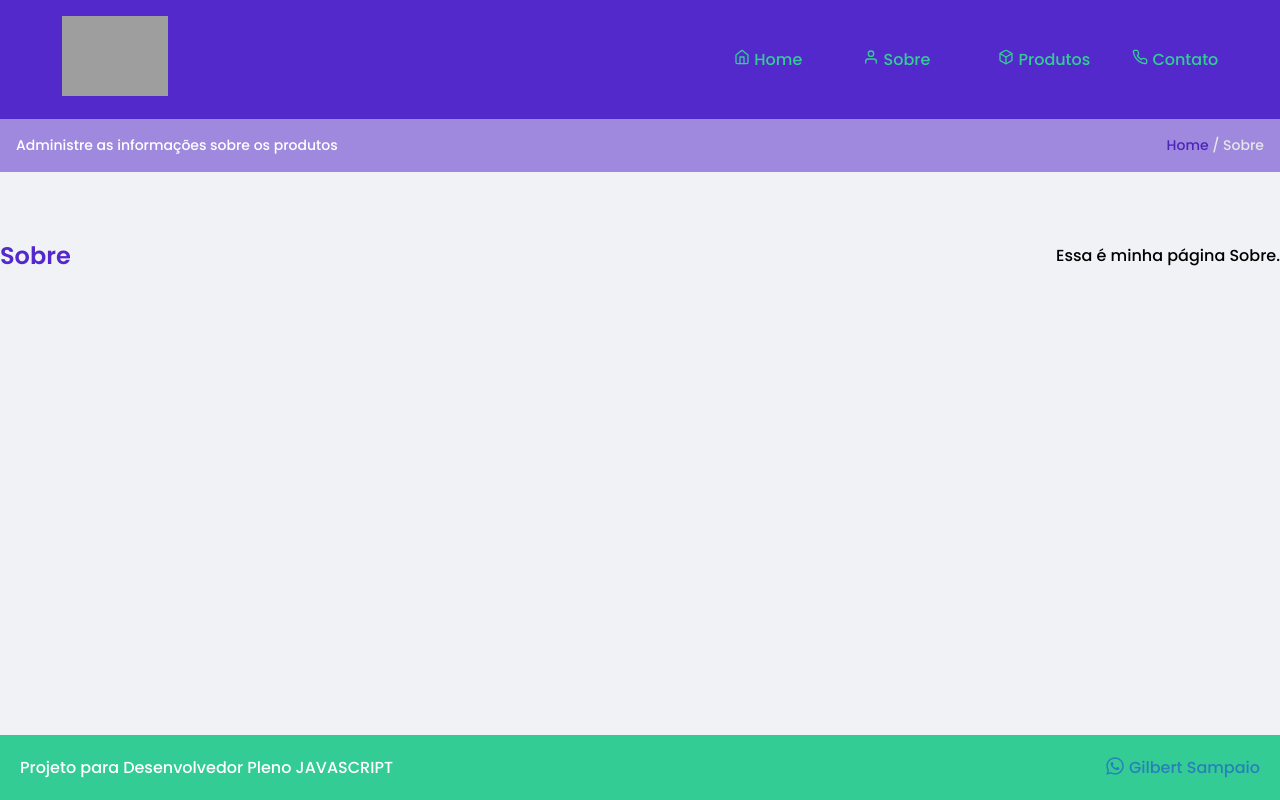
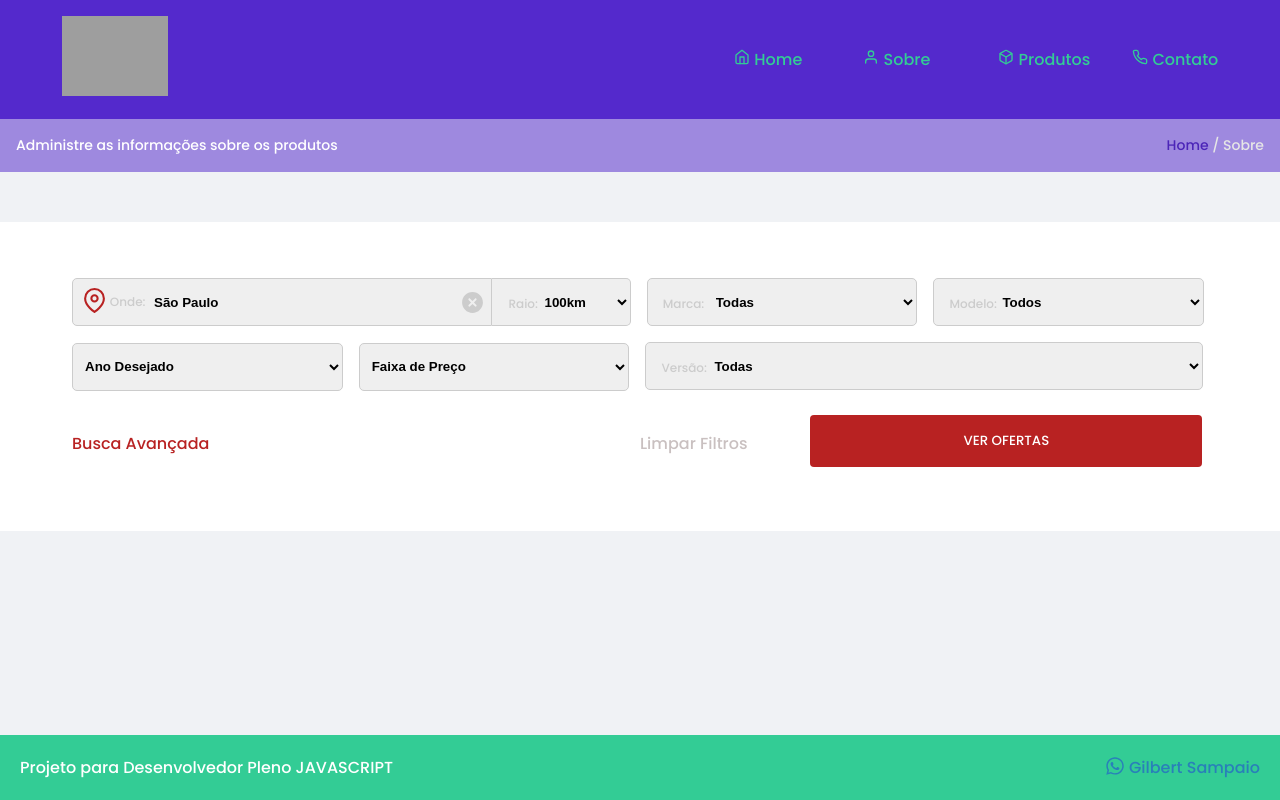
Before and after one commit to Gilbertsampaio/fullstack-javascript-test, a React (Create React App) app in the folder frontend/: page /sobre in a window 1280 px wide. Built offline with nearby package versions, Linux system fonts and the light colour scheme; grey boxes are pictures that could not be loaded.

Commit message:
nova página

```diff
--- a/frontend/src/components/Modal/ModalProduct.scss
+++ b/frontend/src/components/Modal/ModalProduct.scss
@@ -12,7 +12,8 @@
     }
 
     input,
-    textarea {
+    textarea,
+    select {
         width: 100%;
         padding: 0 1.5rem;
         border-radius: 0.25rem;
--- a/frontend/src/pages/sobre.jsx
+++ b/frontend/src/pages/sobre.jsx
@@ -1,10 +1,66 @@
 import React from 'react';
+
+import "./sobre.scss";
 
 const Sobre = () => (
     <>
-        <div className="containerButton">
-            <h2>Sobre</h2>
-            <p>Essa é minha página Sobre.</p>
+        <div className="containerButton box">
+            <div className="form-group">
+
+
+                <label className='labelFirst'>
+                    <svg xmlns="http://www.w3.org/2000/svg" width="25" height="25" viewBox="0 0 24 24" fill="none" stroke="currentColor" stroke-width="2">
+                        <path d="M21 10c0 7-9 13-9 13s-9-6-9-13a9 9 0 0118 0z" />
+                        <circle cx="12" cy="10" r="3" />
+                    </svg>
+                    Onde:
+                </label>
+                <select className="first">
+                    <option>São Paulo</option>
+                </select>
+                <label className='labelFirstEnd'>
+                    <svg xmlns="http://www.w3.org/2000/svg" width="25px" height="25px" viewBox="0 0 24 24" enable-background="new 0 0 24 24"><path d="M12,2C6.5,2,2,6.5,2,12s4.5,10,10,10s10-4.5,10-10S17.5,2,12,2z M15.7,14.3c0.4,0.4,0.4,1,0,1.4c-0.4,0.4-1,0.4-1.4,0L12,13.4l-2.3,2.3c-0.4,0.4-1,0.4-1.4,0c-0.4-0.4-0.4-1,0-1.4l2.3-2.3L8.3,9.7c-0.4-0.4-0.4-1,0-1.4c0.4-0.4,1-0.4,1.4,0l2.3,2.3l2.3-2.3c0.4-0.4,1-0.4,1.4,0c0.4,0.4,0.4,1,0,1.4L13.4,12L15.7,14.3z" /></svg>
+                </label>
+
+                <label className='labelSecound'>Raio:</label>
+                <select className="secound">
+                    <option>100km</option>
+                </select>
+
+                <label>Marca:</label>
+                <select className="label" >
+                    <option>Todas</option>
+                </select>
+
+                <label>Modelo:</label>
+                <select className="label" >
+                    <option>Todos</option>
+                </select>
+
+                <select>
+                    <option>Ano Desejado</option>
+                </select>
+
+                <select>
+                    <option>Faixa de Preço</option>
+                </select>
+
+                <label>Versão:</label>
+                <select className="full label">
+                    <option>Todas</option>
+                </select>
+
+            </div>
+            <div className='divBot'>
+                <div>
+                    <a>Busca Avançada</a>
+                </div>
+                <div>
+                    <a>Limpar Filtros</a>
+                </div>
+                <button>VER OFERTAS</button>
+            </div>
+
         </div>
     </>
 );
--- /dev/null
+++ b/frontend/src/pages/sobre.scss
@@ -0,0 +1,139 @@
+.box {
+    width: 100%;
+    max-width: 933px;
+    max-height: 312px;
+    background: #fff;
+    padding: 3rem 4rem !important;
+    display: block !important;
+    position: relative;
+
+    label {
+        position: absolute;
+        font-size: 12px;
+        margin-top: 25px;
+        margin-left: 1.5rem;
+        color: #ccc;
+
+        &.labelFirst {
+            margin-left: 1.3rem;
+            margin-top: 11px;
+
+            svg {
+                position: relative;
+                top: 7px;
+                left: -3px;
+                color: rgb(184, 34, 34)
+            }
+        }
+
+        &.labelSecound {
+            margin-left: 1rem;
+        }
+
+        &.labelFirstEnd {
+            margin-left: -2rem;
+            margin-top: 20px;
+            cursor: pointer;
+
+            svg {
+                fill: #ccc
+            }
+        }
+    }
+
+    select,
+    input {
+        width: 23.5%;
+        height: 3rem;
+        margin: 0.5rem 0.5rem;
+        padding: 0.5rem;
+        border-radius: 5px;
+        border-color: #ccc;
+        font-weight: bold;
+    }
+
+    option {
+        padding: 0.5rem;
+    }
+
+    .label {
+        padding: 0.5rem 0.5rem 0.5em 4rem;
+    }
+
+    .first {
+        width: 36.5%;
+        margin-right: 0px;
+        border-top-right-radius: 0;
+        border-bottom-right-radius: 0;
+        padding: 0.5rem 5rem 0.5em 5rem;
+
+        -webkit-appearance: none;
+        -moz-appearance: none;
+        text-indent: 1px;
+        text-overflow: '';
+    }
+
+    .secound {
+        width: 12%;
+        margin-left: 0;
+        border-left: none;
+        border-top-left-radius: 0;
+        border-bottom-left-radius: 0;
+        padding: 0.5rem 0.5rem 0.5em 3rem;
+    }
+
+    .full {
+        width: calc(47% + 1rem);
+        margin-right: 0;
+    }
+}
+
+.divBot {
+    margin-top: 20px;
+    width: calc(100% - 1rem);
+    display: grid;
+    grid-template-columns: 50% 15% 34.5%;
+    margin: 1rem 0.5rem;
+
+    a {
+        font-weight: 400;
+        transition: all .3s ease;
+        cursor: pointer;
+
+        &:hover {
+            filter: brightness(0.5);
+            transition: all .3s ease;
+        }
+    }
+
+    div {
+
+        margin-top: 1rem;
+
+        a {
+            color: rgb(184, 34, 34);
+            width: auto;
+        }
+    }
+
+    div:nth-last-child(2) {
+        a {
+            color: rgb(201, 192, 192);
+            width: auto;
+        }
+    }
+
+    button {
+        background: rgb(184, 34, 34);
+        padding: 1rem;
+        color: #fff;
+        border: none;
+        border-radius: 0.25rem;
+        cursor: pointer;
+
+        &:hover {
+            filter: brightness(0.5);
+            transition: all .3s ease;
+        }
+    }
+}
```
